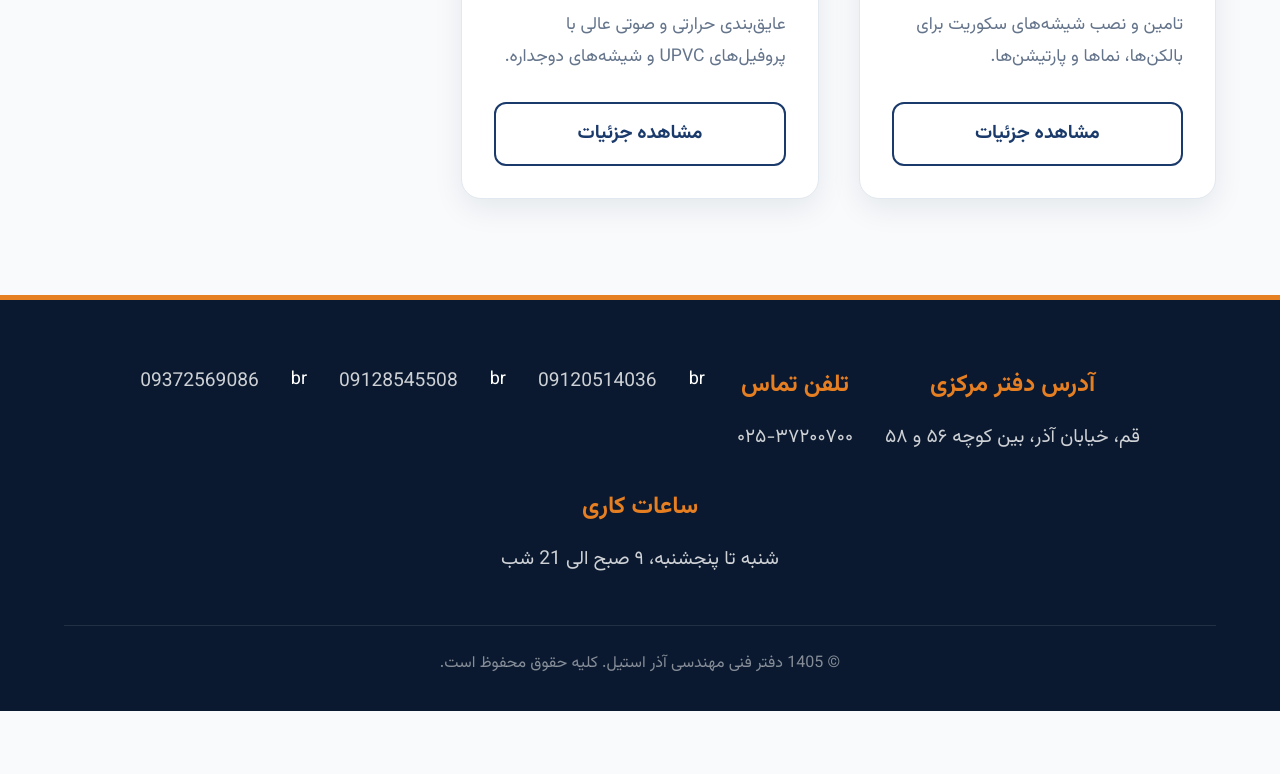
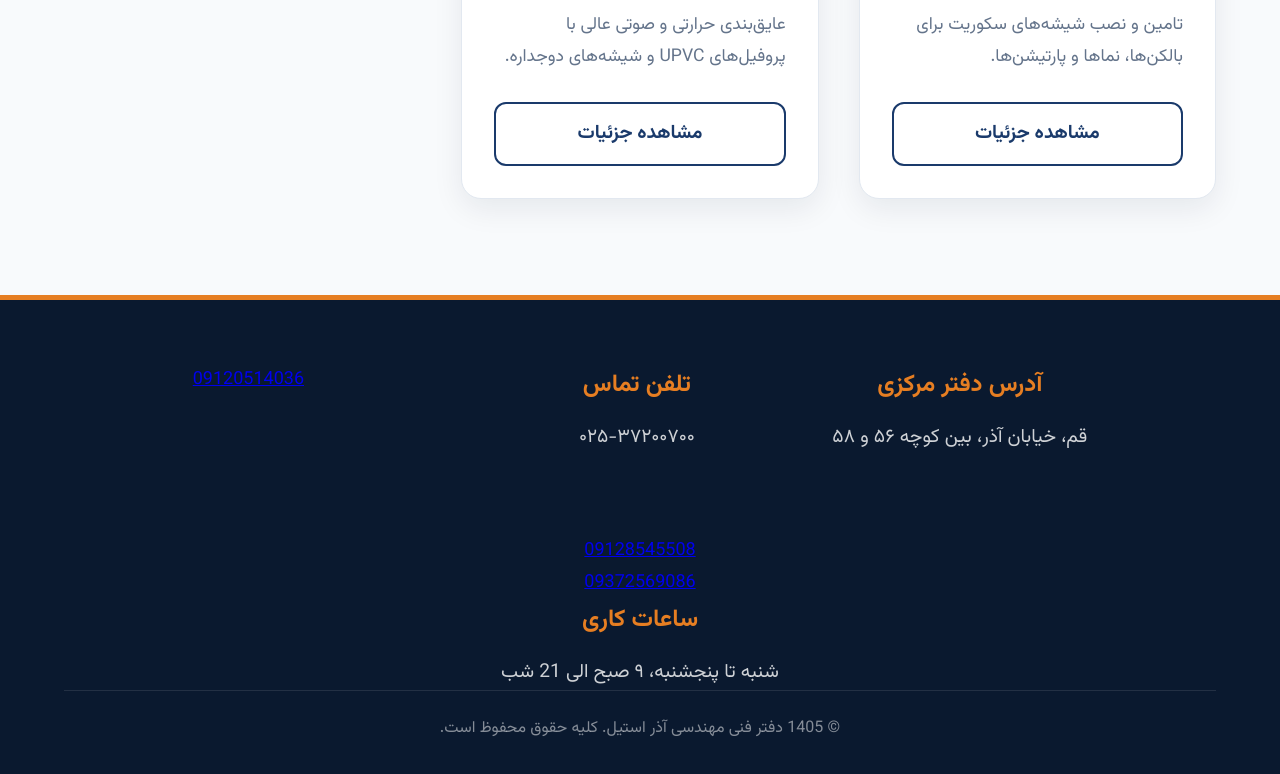
Before and after one commit to amirkj1369/Steel, a plain HTML site: page index.html in a window 1280 px wide. Shown: the part 1898-2672 px from the top of the page. Before the commit the page ends 2609 px from the top, so only its background shows below. Drawn offline with Linux system fonts and the light colour scheme.

Commit message:
Update index.html

```diff
--- a/index.html
+++ b/index.html
@@ -248,9 +248,9 @@
         <div class="footer-content">
             <div class="footer-item"><h4>آدرس دفتر مرکزی</h4><p>قم، خیابان آذر، بین کوچه ۵۶ و ۵۸</p></div>
             <div class="footer-item"><h4>تلفن تماس</h4><a href="tel:+982537200700">۰۲۵-۳۷۲۰۰۷۰۰</a></div>
-            br<div class="footer-item"><a href="tel:+989120514036">09120514036</a></div>
-            br<div class="footer-item"><a href="tel:+989128545508">09128545508</a></div>
-            br<div class="footer-item"><a href="tel:+989372569086">09372569086</a></div>
+            <br/<div class="footer-item"><a href="tel:+989120514036">09120514036</a></div>
+            <br/<div class="footer-item"><a href="tel:+989128545508">09128545508</a></div>
+            <br/<div class="footer-item"><a href="tel:+989372569086">09372569086</a></div>
             <div class="footer-item"><h4>ساعات کاری</h4><p>شنبه تا پنجشنبه، ۹ صبح الی 21 شب</p></div>
         </div>
         <div class="copyright">© 1405 دفتر فنی مهندسی آذر استیل. کلیه حقوق محفوظ است.</div>
```
